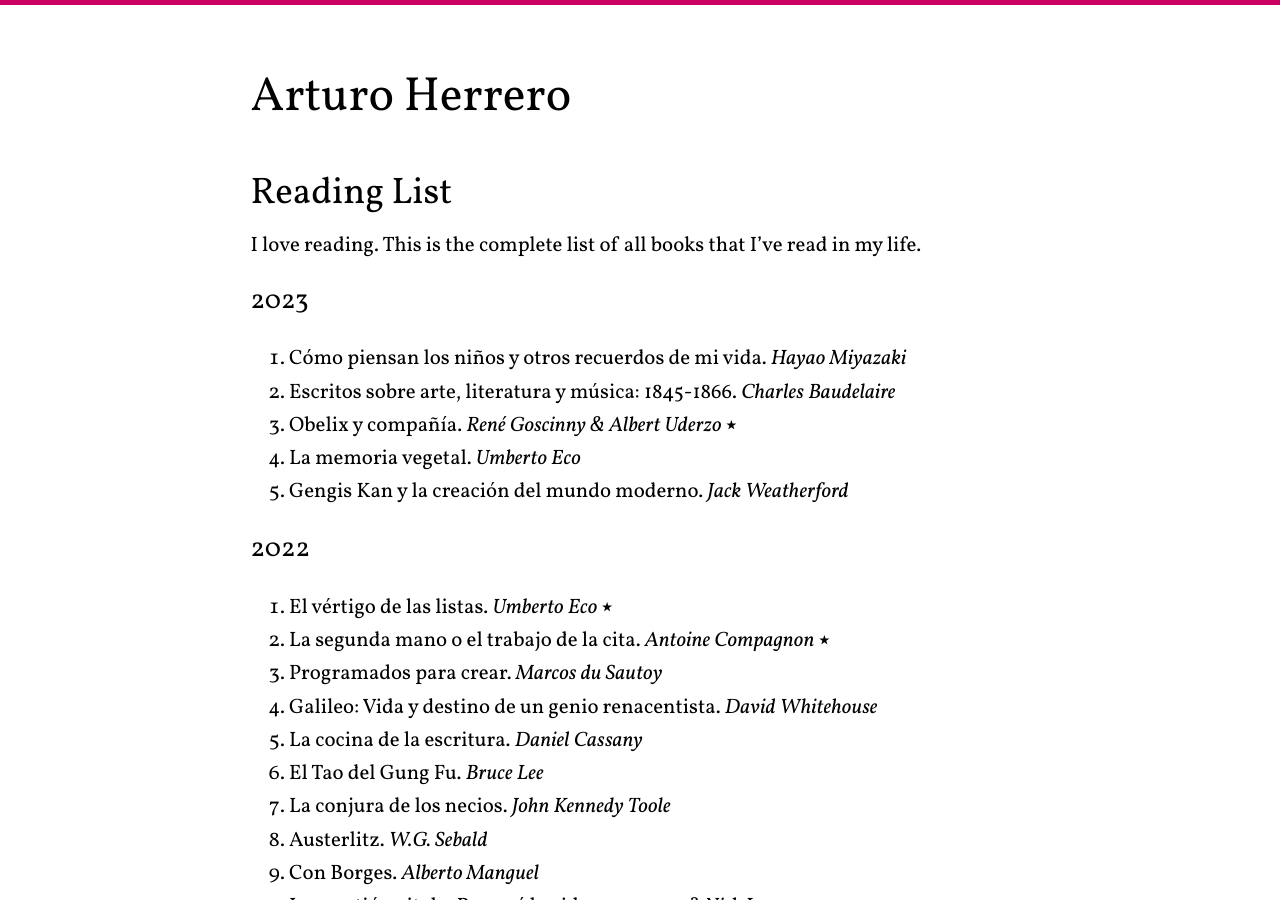
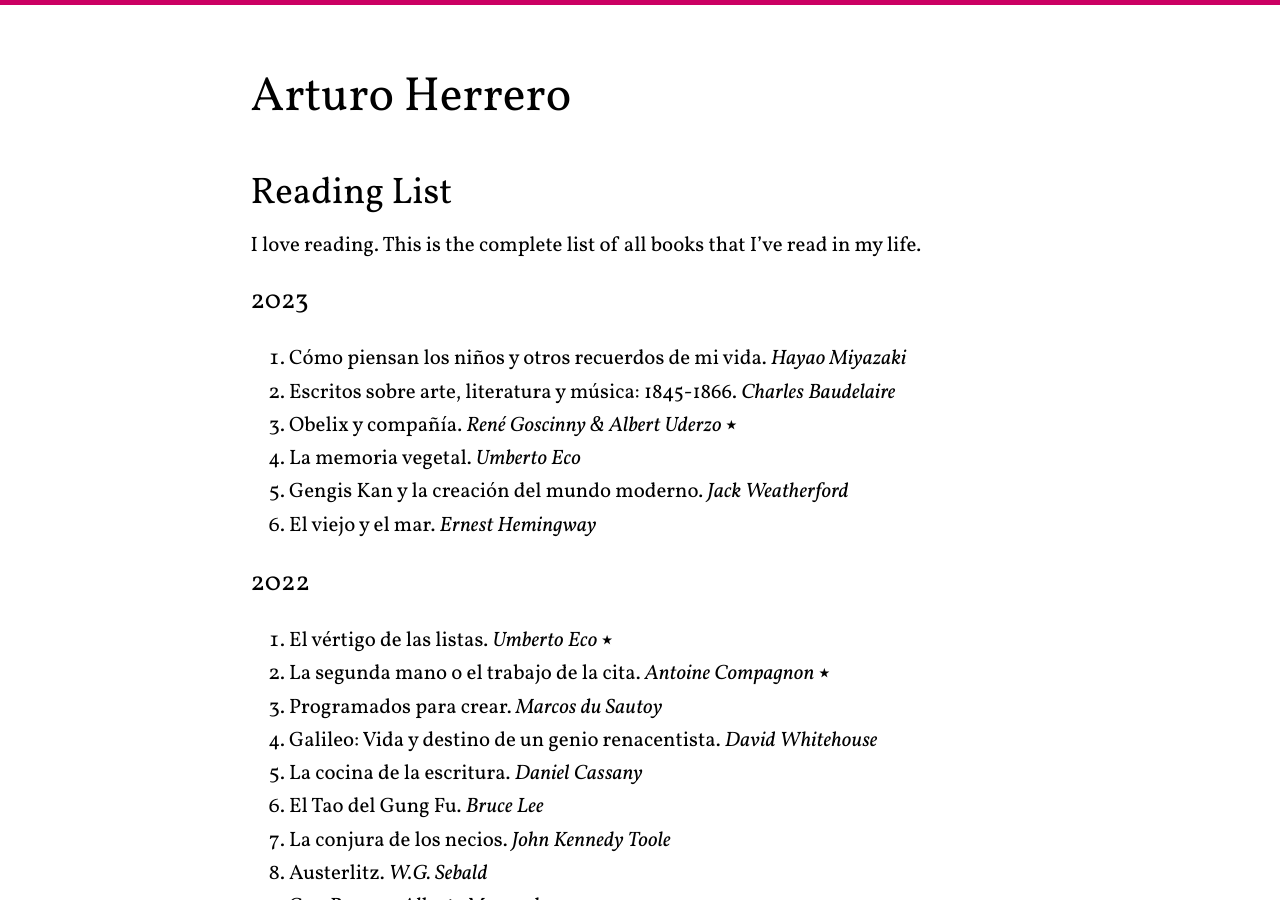
Before and after one commit to arturoherrero/arturoherrero.com, a Jekyll site: the page built from pages/books.md, in a window 1280 px wide and 900 px high. Built offline with Jekyll 4.4.1, drawn with Linux system fonts in a browser that asks for light colours.

Commit message:
Update book list

```diff
--- a/pages/books.md
+++ b/pages/books.md
@@ -15,6 +15,7 @@
 3. Obelix y compañía. *René Goscinny & Albert Uderzo* ⭑
 4. La memoria vegetal. *Umberto Eco*
 5. Gengis Kan y la creación del mundo moderno. *Jack Weatherford*
+6. El viejo y el mar. *Ernest Hemingway*
 
 
 
```
